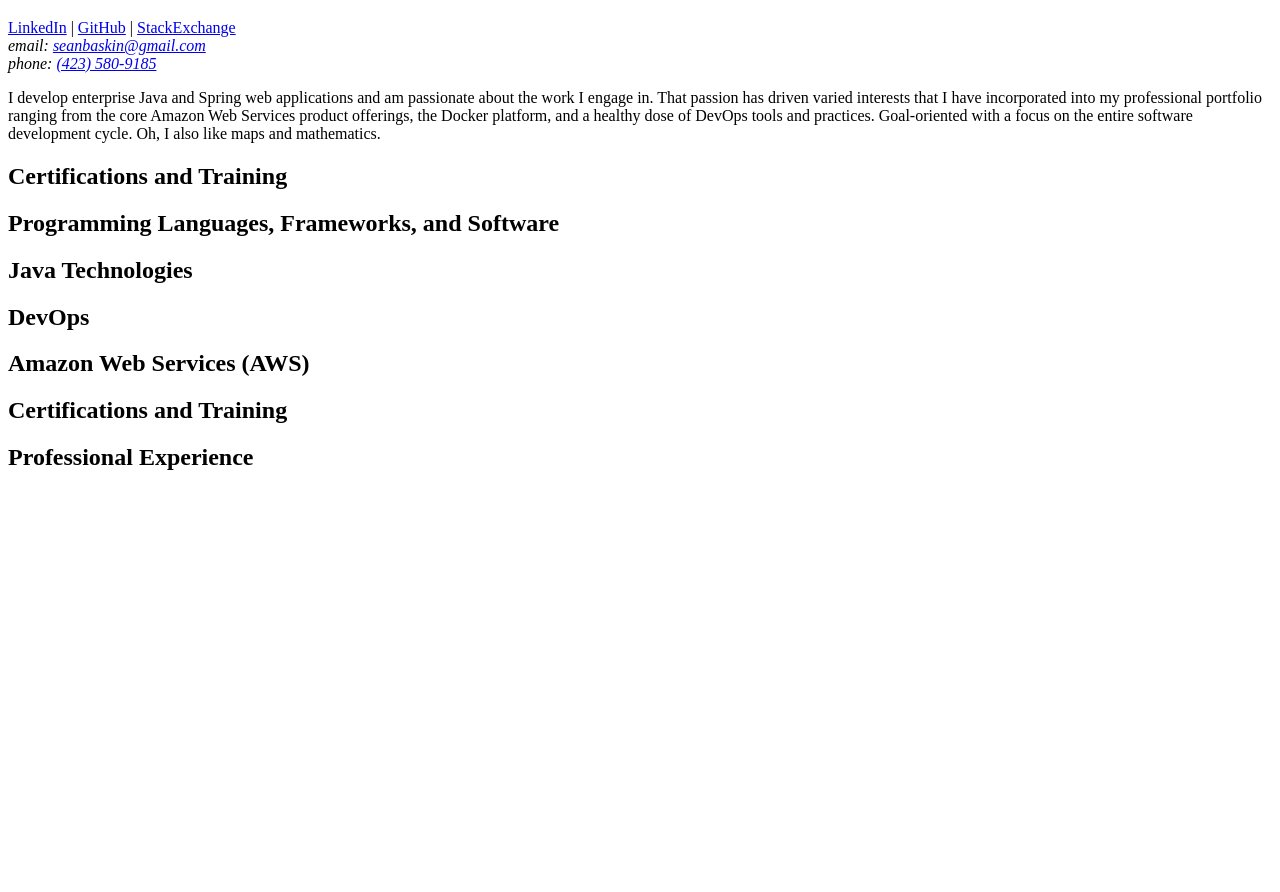
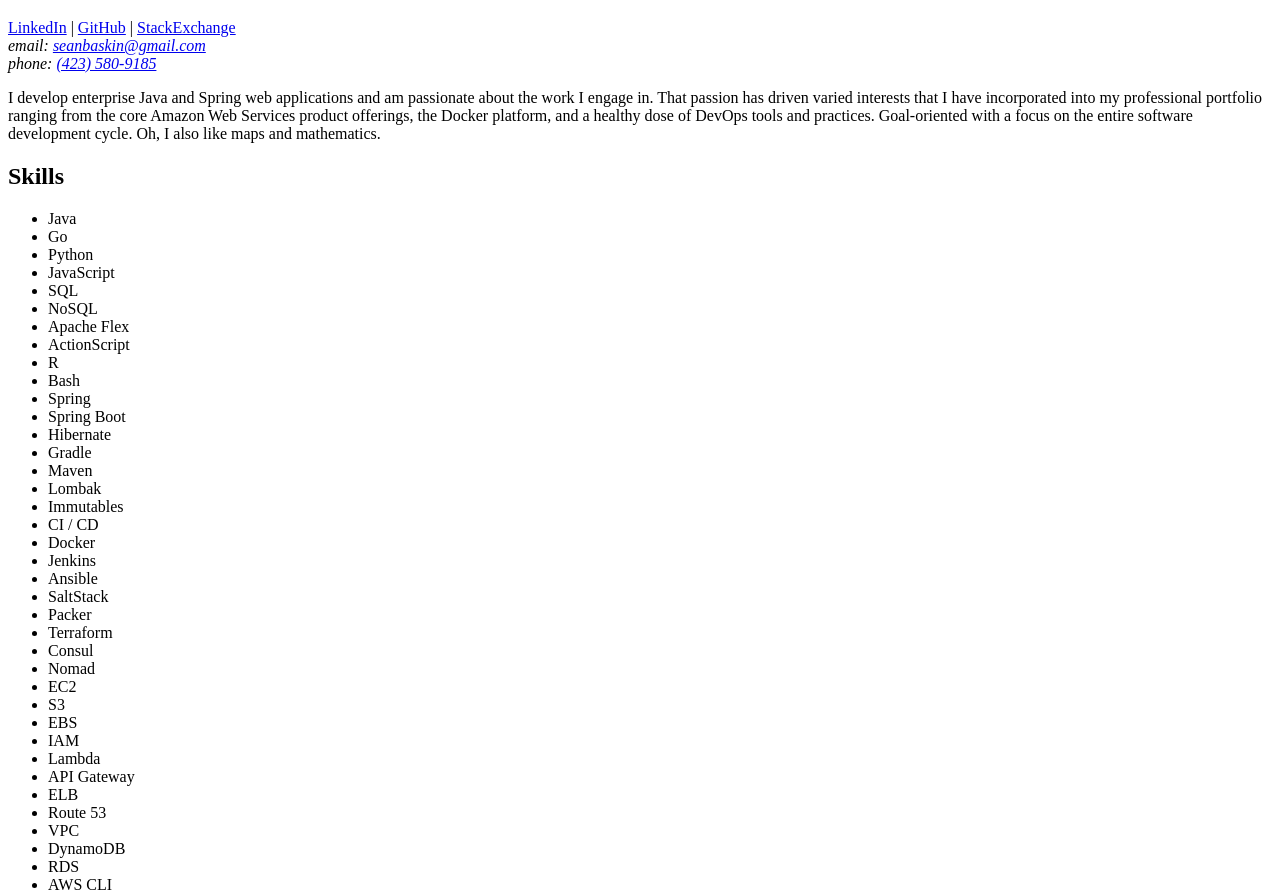
Before and after one commit to baskinomics/resume, a plain HTML site: page resume.html in a window 1280 px wide. Shown: the part 61-953 px from the top of the page. Before the commit the page ends 800 px from the top, so only its background shows below. Drawn offline with Linux system fonts and the light colour scheme.

Commit message:
Added Skills section.

```diff
--- a/resume.html
+++ b/resume.html
@@ -3,6 +3,7 @@
   <head>
     <meta charset="utf-8">
     <title>Resume &#8208; Sean Baskin</title>
+    <link rel="stylesheet" href="style.css">
   </head>
   <body>
     <header>
@@ -14,29 +15,73 @@
         email: <a href="mailto:seanbaskin@gmail.com">seanbaskin@gmail.com</a><br/>
         phone: <a href="tel:1-423-580-9185">(423) 580-9185</a><br/>
       </address>
-      <p id="introductory-statement">
+      <p id="summary">
         I develop enterprise Java and Spring web applications and am passionate about the work I engage in. That passion has driven varied interests that I have incorporated into my professional portfolio ranging from the core Amazon Web Services product offerings, the Docker platform, and a healthy dose of DevOps tools and practices. Goal-oriented with a focus on the entire software development cycle. Oh, I also like maps and mathematics.
       </p>
     </header>
     <main>
       <section>
-        <h2>Certifications and Training</h2>
-      </section>
-      <!-- TODO: This section needs its content reogranized -->
-      <section>
-        <h2>Programming Languages, Frameworks, and Software</h2>
-      </section>
-      <section>
-        <h2>Java Technologies</h2>
-      </section>
-      <section>
-        <h2>DevOps</h2>
-      </section>
-      <section>
-        <h2>Amazon Web Services (AWS)</h2>
+        <h2>Skills</h2>
+        <!-- TODO: Group related skills by color -->
+          <ul>
+            <!-- Languages -->
+            <li>Java</li>
+            <li>Go</li>
+            <li>Python</li>
+            <li>JavaScript</li>
+            <li>SQL</li>
+            <li>NoSQL</li><!-- Is this really a language? -->
+            <li>Apache Flex</li>
+            <li>ActionScript</li>
+            <li>R</li>
+            <li>Bash</li>
+            <!-- <li>Redis</li> TODO: Where does this belong? -->
+            <!-- Java, Spring, Frameworks -->
+            <li>Spring</li>
+            <li>Spring Boot</li>
+            <!--
+            <li>Spring Security</li>
+            <li>Spring MVC</li>
+            <li>Spring Data</li>
+            -->
+            <li>Hibernate</li>
+            <li>Gradle</li>
+            <li>Maven</li>
+            <li>Lombak</li>
+            <li>Immutables</li>
+            <!-- DevOps -->
+            <li>CI &#47; CD</li>
+            <li>Docker</li>
+            <li>Jenkins</li>
+            <li>Ansible</li>
+            <li>SaltStack</li>
+            <li>Packer</li>
+            <li>Terraform</li>
+            <li>Consul</li>
+            <li>Nomad</li>
+            <!-- <li>Kubernetes</li> -->
+            <!-- AWS -->
+            <li>EC2</li> <!-- autoscaling? -->
+            <li>S3</li>
+            <li>EBS</li>
+            <li>IAM</li>
+            <li>Lambda</li>
+            <li>API Gateway</li>
+            <li>ELB</li>
+            <li>Route 53</li>
+            <li>VPC</li>
+            <li>DynamoDB</li>
+            <li>RDS</li>
+            <li>AWS CLI</li>
+          </ul>
       </section>
       <section>
         <h2>Certifications and Training</h2>
+        <ul>
+          <li>AWS Certified Developer - Associate</li>
+          <li>Adobe Certified Expert Flex 4.5</li>
+          <li>HIPPA Security Certification</li>
+        </ul>
       </section>
       <section>
         <h2>Professional Experience</h2>
@@ -46,23 +91,6 @@
 
 
 <!--
-Certifications and Training
-AWS Certified Developer - Associate
-Adobe Certified Expert Flex 4.5
-HIPPA Security Certification
-HIPPA Awareness for Business Associates
-Skills
-Programming Languages, Frameworks, and Software
-Java SE 1.6+, Golang, Python, Javascript, SQL, NoSQL, Apache Flex + Actionscript, R, Bash, Redis
-
-Java Technologies
-Spring Framework, Spring Boot, Spring MVC, Spring Data, Spring Security, Hibernate, Maven, Gradle
-
-DevOps
-Docker, Jenkins, Ansible, SaltStack, Packer, Terraform, Consul, Nomad, Kubernetes, CI/CD
-
-AWS
-Direct experience in a professional context with the following: EC2 (with autoscaling), S3, EBS, IAM, SES, Lambda, API Gateway, ELB, VPC, Route 53, DynamoDB, RDS, AWS CLI
 Professional Experience
 Software Developer                                                                                                                   Apr 2014 - Aug 2018
 BNL Consulting, LLC.
```
